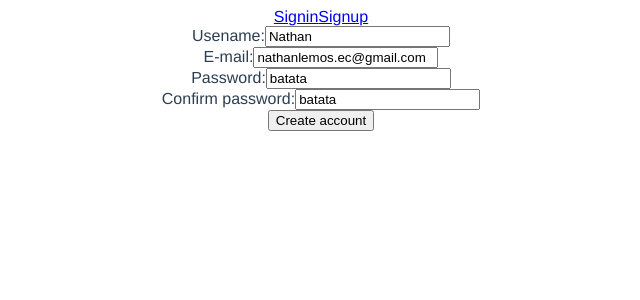
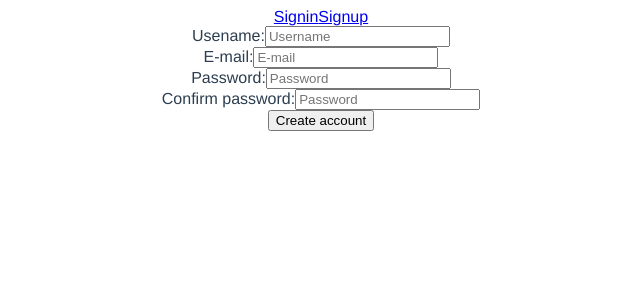
Before and after one commit to nathanlemos/recipe-dashboard, a Vue app: page /signup in a window 1280 px wide. Shown: the top 300 px of the page, without its empty margins (319-959 px from the left). Built offline with nearby package versions, Linux system fonts and the light colour scheme.

Commit message:
first commit

```diff
--- a/src/views/Signin.vue
+++ b/src/views/Signin.vue
@@ -23,8 +23,8 @@ export default {
 
   data () {
     return {
-      username: 'Nathan',
-      password: 'batata'
+      username: '',
+      password: ''
     }
   },
 
--- a/src/views/Signup.vue
+++ b/src/views/Signup.vue
@@ -28,17 +28,17 @@ export default {
 
   data () {
     return {
-      username: 'Nathan',
-      password: 'batata',
-      confirm_password: 'batata',
-      email: 'nathanlemos.ec@gmail.com'
+      username: '',
+      password: '',
+      confirm_password: '',
+      email: ''
     }
   },
 
   methods: {
     signup () {
       this.axios.post('auth/register', this.$data).then(res => {
-        alert(res)
+        this.$router.push({ name: 'signin' })
       }).catch(err => {
         console.log('error', err.response)
       })
```
